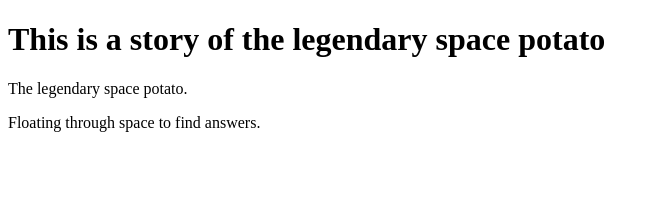
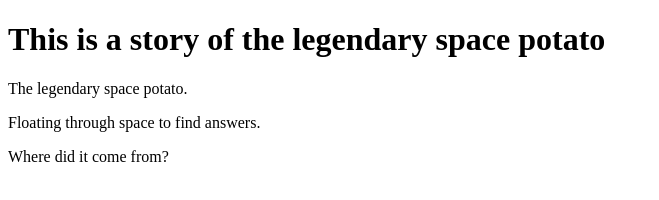
Before and after one commit to Shabutie93/git-test, a website: page index.html in a window 1280 px wide. Shown: the whole page, without its empty margins (0-659 px from the left). Drawn offline with Linux system fonts and the light colour scheme.

Commit message:
Using NPM

```diff
--- a/index.html
+++ b/index.html
@@ -4,5 +4,6 @@
             <h1>This is a story of the legendary space potato</h1>
             <p> The legendary space potato.</p>
             <p> Floating through space to find answers.</p>
+            <p> Where did it come from?</p>
         </body>
     </html>
```
Also changed, not shown: package.json (added, +24 -0 lines), 2 other files.
